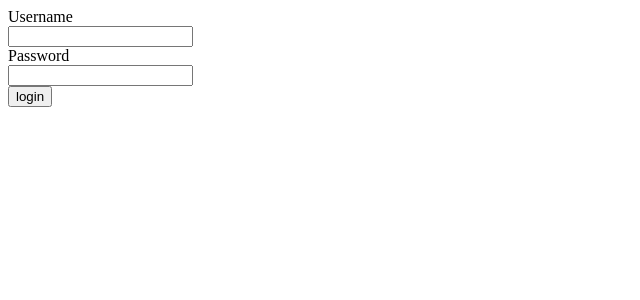
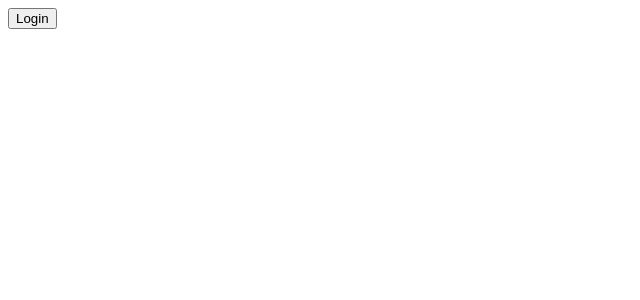
Before and after one commit to Utkarsh-M13/FSD-Helsinki, a React (Vite) app in the folder part-5/blog-frontend/: page / in a window 1280 px wide. Shown: the top 300 px of the page, without its empty margins (0-640 px from the left). Built offline with nearby package versions, Linux system fonts and the light colour scheme.

Commit message:
Exercise 5.5, 5.6

```diff
--- a/part-5/blog-frontend/src/App.jsx
+++ b/part-5/blog-frontend/src/App.jsx
@@ -4,6 +4,7 @@ import Blogs from './components/Blogs'
 import Login from './components/login'
 import Notification from './components/Notification'
 import NotificationContext from './contexts/NotificationContext'
+import Toggleable from './components/Toggleable'
 
 const App = () => {
   const [user, setUser] = useState(null)
@@ -28,7 +29,7 @@ const App = () => {
     <>
     <NotificationContext.Provider value={setNotification}>{
     notification ? <Notification message={notification}></Notification> : <></>}
-    {user !== null ? <Blogs></Blogs> : <Login setUser={setUser}></Login>}
+    {user !== null ? <Blogs></Blogs> : <Toggleable toggleActionName={"Login"}><Login setUser={setUser}></Login></Toggleable>}
     {user !== null ? <button onClick={handleLogout}>logout</button> : null}
     </NotificationContext.Provider>
     </>
--- a/part-5/blog-frontend/src/components/Blogs.jsx
+++ b/part-5/blog-frontend/src/components/Blogs.jsx
@@ -2,6 +2,7 @@ import React, { useEffect, useState } from 'react'
 import Blog from './Blog'
 import blogService from '../services/blogs'
 import BlogForm from './BlogForm'
+import Toggleable from './Toggleable'
 
 
 const Blogs = () => {
@@ -20,7 +21,9 @@ const Blogs = () => {
         <Blog key={blog.id} blog={blog} />
       )}
     </div>
-    <BlogForm></BlogForm>
+    <Toggleable toggleActionName="New Blog">
+      <BlogForm></BlogForm>
+    </Toggleable>
     </>
 
   )
--- /dev/null
+++ b/part-5/blog-frontend/src/components/Toggleable.jsx
@@ -0,0 +1,21 @@
+import React, { useState } from 'react'
+
+const Toggleable = ({children, toggleActionName}) => {
+  const [visible, setVisibile] = useState()
+  const hideWhenVisible = { display: visible ? 'none' : '' }
+  const showWhenVisible = { display: visible ? '' : 'none' }
+
+  const toggleVisibility = () => {
+    setVisibile(oldVisible => !oldVisible)
+  }
+  return (
+    <>
+    <div style={hideWhenVisible}><button onClick={toggleVisibility}>{toggleActionName}</button></div>
+    <div style={showWhenVisible}>{children}
+      <button onClick={toggleVisibility}>Cancel</button>
+    </div>
+    </>
+  )
+}
+
+export default Toggleable
```
